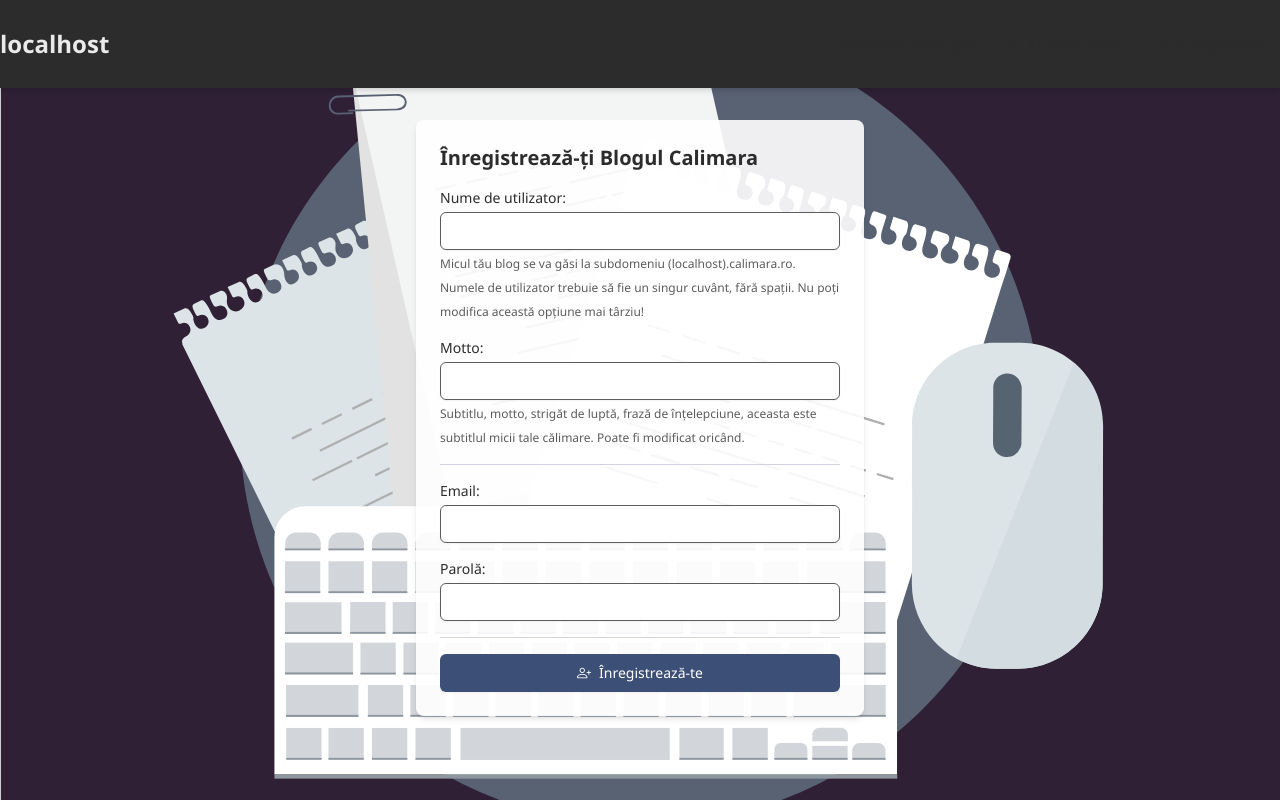
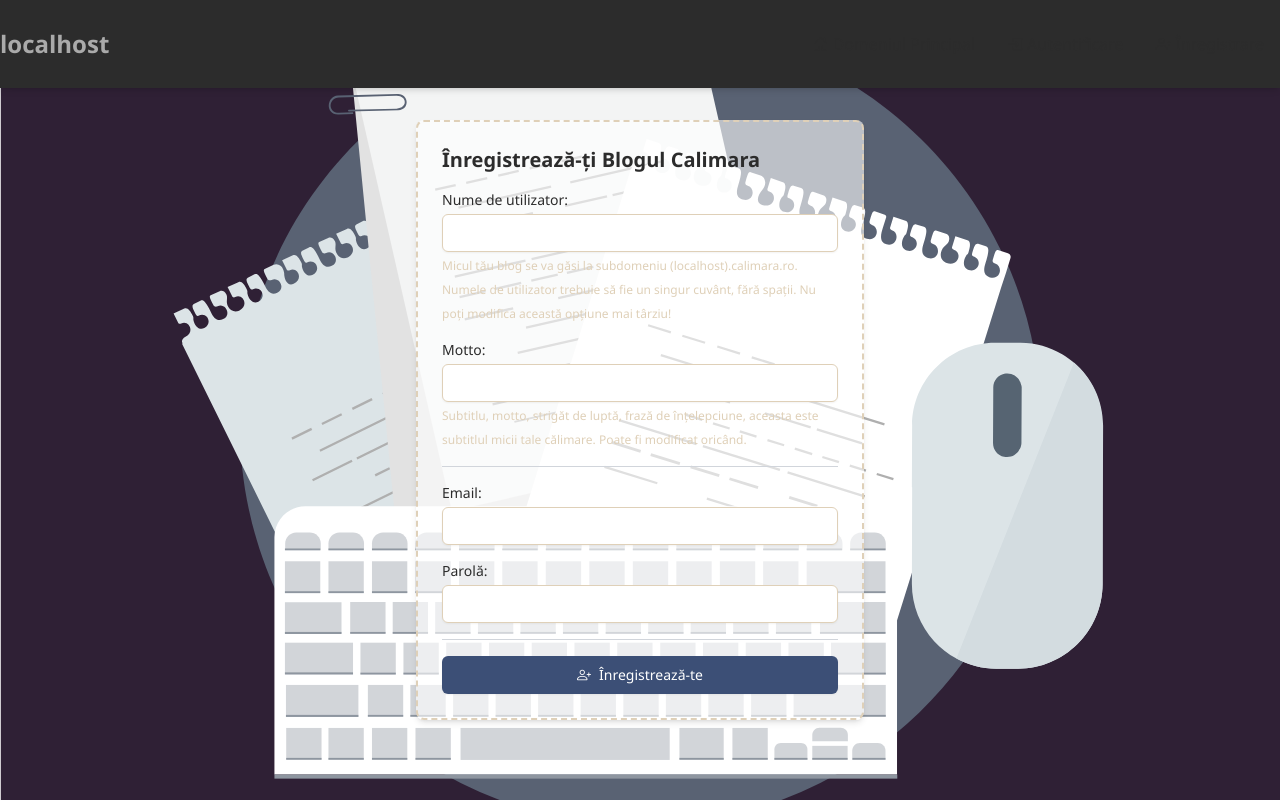
Before and after one commit to DanMGocan/calimara2, a FastAPI app: page /register in a window 1280 px wide. Run offline with FastAPI, Linux system fonts and the light colour scheme; some libraries are stand-ins or nearby versions.

Commit message:
Auto deployment

```diff
--- a/static/css/style.css
+++ b/static/css/style.css
@@ -4,8 +4,8 @@
 :root {
     --color-primary-text: #2C2C2C;
     --color-accent: #A11D33;
-    --color-secondary-text: #5C5C5C;
-    --color-background-overlay: #FFFFFFE6; /* white with 90% opacity */
+    --color-secondary-text: #DFD0B8; /* Changed to light beige for better visibility */
+    --color-background-overlay: rgba(255, 255, 255, 0.6); /* white with 60% opacity */
     --color-primary-button: #3C4F76;
     --color-primary-button-hover: #2B3A57;
     --color-highlight: #F2C84B;
@@ -41,6 +41,10 @@
 /* Cards and Overlays */
 .bg-white-overlay { /* Custom class for cards/modals with opacity */
     background-color: var(--color-background-overlay);
+}
+
+.dashed-border { /* Custom class for dashed border */
+    border: 2px dashed var(--color-secondary-text); /* 2px dashed border with secondary text color */
 }
 
 /* Buttons */
--- a/templates/admin_dashboard.html
+++ b/templates/admin_dashboard.html
@@ -5,7 +5,7 @@
     <h1 class="text-3xl font-bold text-primary-custom mb-6">Panou de Administrare pentru {{ current_user.username }}</h1>
 
     <h2 class="text-2xl font-semibold text-primary-custom mb-4">Setări Blog</h2>
-    <div class="bg-white-overlay p-6 rounded-lg shadow-md mb-6"> {# Card styling, custom overlay background #}
+    <div class="bg-white-overlay p-6 rounded-lg shadow-md dashed-border mb-6"> {# Card styling, custom overlay background, dashed border #}
         <div class="text-lg font-semibold text-primary-custom mb-4">
             Motto Blog
         </div>
@@ -23,7 +23,7 @@
         </div>
     </div>
 
-    <div class="bg-white-overlay p-6 rounded-lg shadow-md mb-6"> {# Card styling, custom overlay background #}
+    <div class="bg-white-overlay p-6 rounded-lg shadow-md dashed-border mb-6"> {# Card styling, custom overlay background, dashed border #}
         <div class="flex justify-between items-center mb-4"> {# Flex for header #}
             <h5 class="text-lg font-semibold text-primary-custom">Postările Tale</h5>
             <a href="/create-post" class="px-4 py-2 text-sm font-medium text-white btn-primary-custom rounded-md hover:bg-primary-button-hover transition duration-300"><i class="bi bi-plus-circle mr-2"></i>Creează Postare Nouă</a> {# Button styling #}
@@ -61,7 +61,7 @@
         </div>
     </div>
 
-    <div class="bg-white-overlay p-6 rounded-lg shadow-md mb-6"> {# Card styling, custom overlay background #}
+    <div class="bg-white-overlay p-6 rounded-lg shadow-md dashed-border mb-6"> {# Card styling, custom overlay background, dashed border #}
         <div class="text-lg font-semibold text-primary-custom mb-4">
             <h5 class="mb-0">Comentarii Neaprobate</h5>
         </div>
--- a/templates/base.html
+++ b/templates/base.html
@@ -54,7 +54,7 @@
 
     <!-- Login Modal -->
     <div class="fixed inset-0 bg-gray-600 bg-opacity-50 overflow-y-auto h-full w-full hidden" id="loginModal" aria-labelledby="loginModalLabel" aria-hidden="true"> {# Tailwind modal backdrop #}
-        <div class="relative top-20 mx-auto p-5 border w-96 shadow-lg rounded-md bg-white-overlay"> {# Tailwind modal dialog, custom overlay background #}
+        <div class="relative top-20 mx-auto p-5 border-2 dashed-border w-96 shadow-lg rounded-md bg-white-overlay"> {# Tailwind modal dialog, custom overlay background, dashed border #}
             <div class="flex justify-between items-center pb-3"> {# Modal header #}
                 <h5 class="text-xl font-semibold text-primary-custom" id="loginModalLabel">Autentifică-te la Blogul tău Calimara</h5>
                 <button type="button" class="text-secondary-custom hover:text-primary-custom" data-bs-dismiss="modal" aria-label="Close"> {# Close button #}
--- a/templates/create_post.html
+++ b/templates/create_post.html
@@ -3,7 +3,7 @@
 {% block content %}
 <div class="flex justify-center"> {# Centering container #}
     <div class="w-full max-w-2xl"> {# Column width #}
-        <div class="bg-white-overlay p-6 rounded-lg shadow-md"> {# Card styling, custom overlay background #}
+        <div class="bg-white-overlay p-6 rounded-lg shadow-md dashed-border"> {# Card styling, custom overlay background, dashed border #}
             <div class="text-xl font-semibold text-primary-custom mb-4">
                 <h2 class="mb-0">Creează Postare Nouă</h2>
             </div>
--- a/templates/edit_post.html
+++ b/templates/edit_post.html
@@ -3,7 +3,7 @@
 {% block content %}
 <div class="flex justify-center"> {# Centering container #}
     <div class="w-full max-w-2xl"> {# Column width #}
-        <div class="bg-white-overlay p-6 rounded-lg shadow-md"> {# Card styling, custom overlay background #}
+        <div class="bg-white-overlay p-6 rounded-lg shadow-md dashed-border"> {# Card styling, custom overlay background, dashed border #}
             <div class="text-xl font-semibold text-primary-custom mb-4">
                 <h2 class="mb-0">Editează Postare</h2>
             </div>
--- a/templates/index.html
+++ b/templates/index.html
@@ -3,7 +3,7 @@
 {% block content %}
 <div class="flex flex-col lg:flex-row gap-4"> {# Flex container for columns #}
     <div class="w-full lg:w-2/3"> {# Main content column #}
-        <div class="bg-white-overlay p-8 rounded-lg shadow-md mb-4"> {# Jumbotron styling, custom overlay background #}
+        <div class="bg-white-overlay p-8 rounded-lg shadow-md dashed-border mb-4"> {# Jumbotron styling, custom overlay background, dashed border #}
             <div class="py-8"> {# Padding #}
                 <h1 class="text-5xl font-bold text-primary-custom mb-4">Bun venit pe Calimara.ro</h1> {# Title styling #}
                 <p class="text-lg text-primary-custom mb-6">Platforma ta personală de microblogging pentru scriitori și poeți români. Exprimă-te, împărtășește-ți gândurile și conectează-te cu cititorii.</p> {# Paragraph styling #}
@@ -16,7 +16,7 @@
         <h2 class="text-2xl font-semibold text-primary-custom mb-3">Postări Aleatorii</h2> {# Section title #}
         <div class="grid grid-cols-1 gap-4 mb-4"> {# Grid for posts, spacing #}
             {% for post in random_posts %}
-            <div class="bg-white-overlay p-4 rounded-lg shadow-md"> {# Card styling, custom overlay background #}
+            <div class="bg-white-overlay p-4 rounded-lg shadow-md dashed-border"> {# Card styling, custom overlay background, dashed border #}
                 <h5 class="text-xl font-semibold text-primary-custom mb-2">{{ post.title }}</h5> {# Card title #}
                 <h6 class="text-sm text-secondary-custom mb-2">De <a class="text-accent-custom hover:underline" href="//{{ post.owner.username }}.calimara.ro">{{ post.owner.username }}</a></h6> {# Subtitle #}
                 <p class="text-primary-custom mb-4">{{ post.content[:200] }}...</p> {# Card text #}
@@ -25,7 +25,7 @@
             {% endfor %}
         </div>
 
-        <div class="bg-white-overlay p-4 rounded-lg shadow-md mb-4"> {# Card styling, custom overlay background #}
+        <div class="bg-white-overlay p-4 rounded-lg shadow-md dashed-border mb-4"> {# Card styling, custom overlay background, dashed border #}
             <div class="text-lg font-semibold text-primary-custom mb-3">
                 Bloguri Aleatorii
             </div>
--- a/templates/register.html
+++ b/templates/register.html
@@ -3,7 +3,7 @@
 {% block content %}
 <div class="flex justify-center"> {# Centering container #}
     <div class="w-full max-w-md"> {# Column width #}
-        <div class="bg-white-overlay p-6 rounded-lg shadow-md"> {# Card styling, custom overlay background #}
+        <div class="bg-white-overlay p-6 rounded-lg shadow-md dashed-border"> {# Card styling, custom overlay background, dashed border #}
             <div class="text-xl font-semibold text-primary-custom mb-4">
                 <h2 class="mb-0">Înregistrează-ți Blogul Calimara</h2>
             </div>
```
Also changed, not shown: templates/blog.html (+5 -5 lines).
